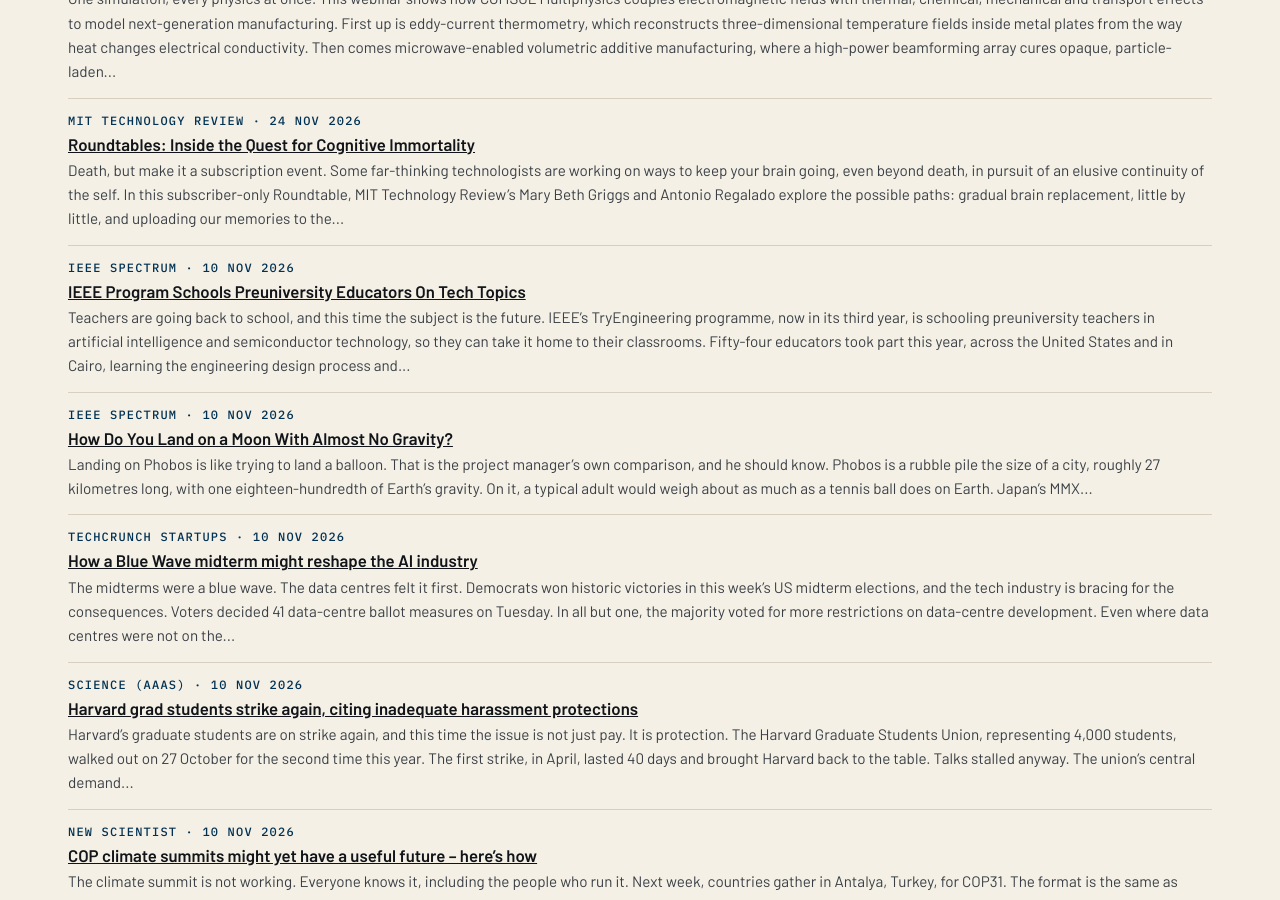
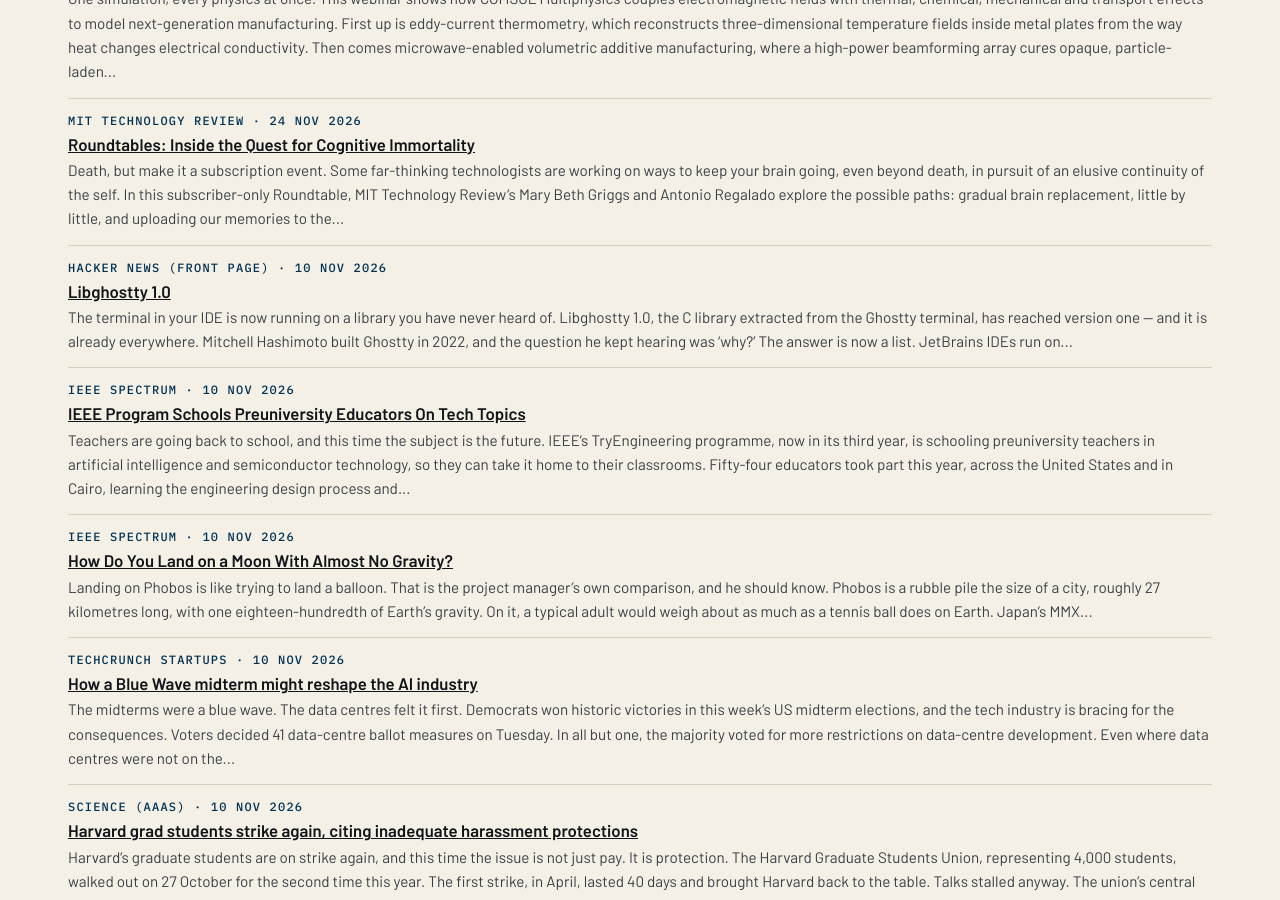
Before and after one commit to katz-news/katz.news, a Jekyll site: the page built from briefs/index.html, in a window 1280 px wide and 900 px high, scrolled down 637 px. Built offline with Jekyll 4.4.1, drawn with Linux system fonts in a browser that asks for light colours.

Commit message:
Publish 2026-11-07

```diff
--- a/_data/build.yml
+++ b/_data/build.yml
@@ -1 +1 @@
-published_at: 2026-11-07T18:46:20Z
+published_at: 2026-11-07T18:47:20Z
--- /dev/null
+++ b/_posts/briefs/2026-11-07-libghostty-1-0.md
@@ -0,0 +1,17 @@
+---
+published: true
+title: Libghostty 1.0
+date: 2026-11-10
+section: technology
+source_name: Hacker News (front page)
+source_url: https://news.ycombinator.com/item?id=50399933
+---
+The terminal in your IDE is now running on a library you have never heard of. Libghostty 1.0, the C library extracted from the Ghostty terminal, has reached version one — and it is already everywhere.
+
+Mitchell Hashimoto built Ghostty in 2022, and the question he kept hearing was 'why?' The answer is now a list. JetBrains IDEs run on libghostty, putting it in front of some 12.5 million users. Neovim is replacing its old terminal library with it, closing a ten-year-old bug about scrollback on resize. KDE is experimenting with a Konsole replacement on it. Vercel, OrbStack, devenv and a wave of new 'agentic' coding tools use it. More people now use a terminal powered by libghostty than use Ghostty itself.
+
+The 1.0 label is a promise, not a party. The library follows semantic versioning with strict ABI compatibility, so distributions can package it and developers can link against it without fear of breakage. It is MIT licensed, needs nothing beyond libc at runtime, and runs on everything from macOS and Windows to bare-metal RISC-V chips.
+
+Best of all, you can build a terminal with roughly 1,500 lines of C — more features and better performance than nearly any terminal that existed in 2025.
+
+Conclusion: libghostty is not a terminal, but rather the terminal's engine — a quiet, portable piece of plumbing that already powers millions of screens.
```
